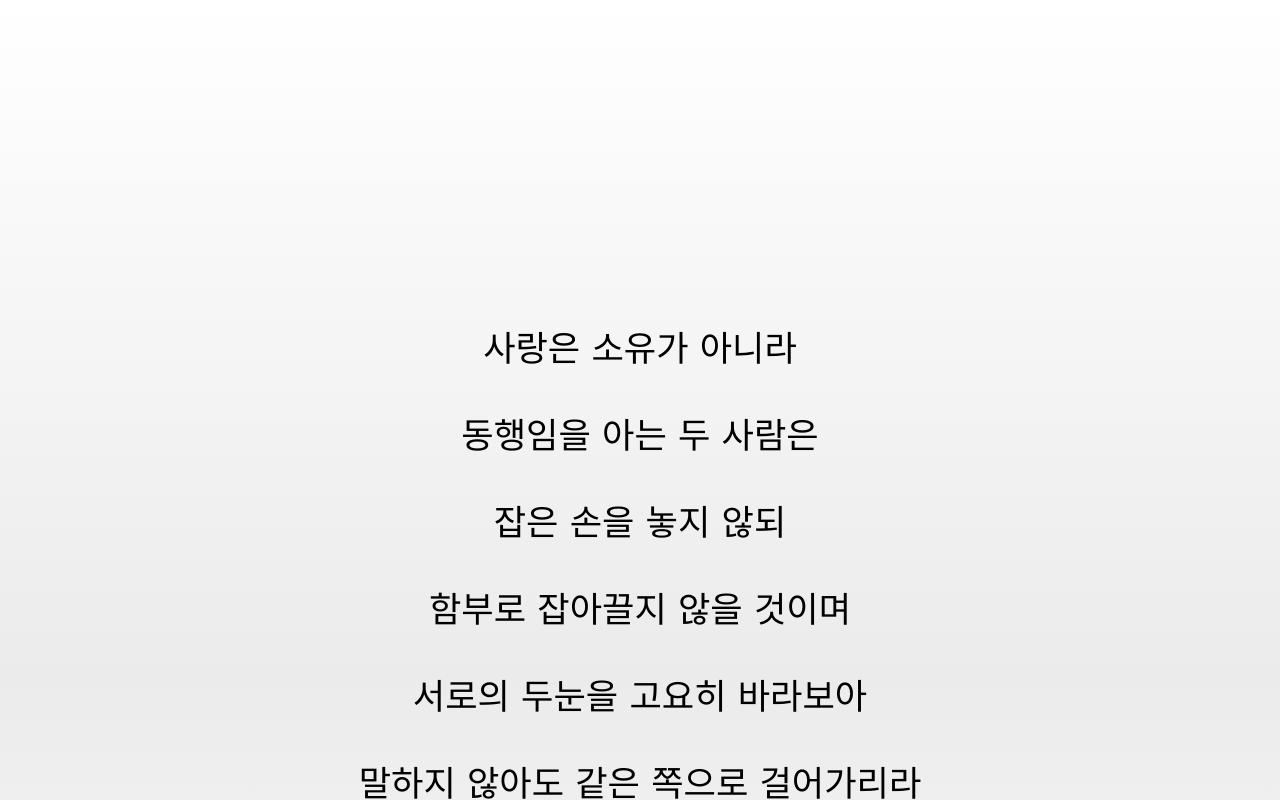
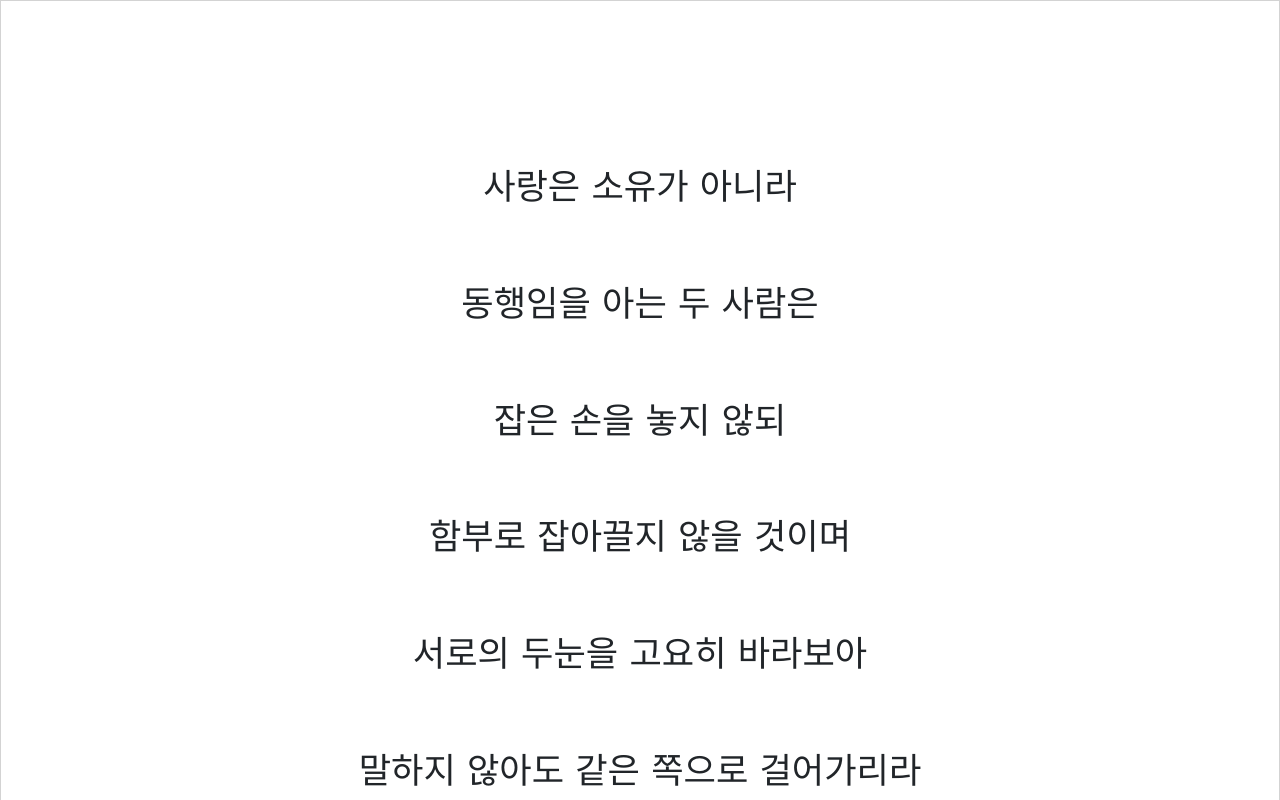
Before and after one commit to JINSOLdev/wedding-invitation, a Next.js app: page /components/Text in a window 1280 px wide. Shown: the top 800 px of the page. Built offline with nearby package versions, Linux system fonts and the light colour scheme.

Commit message:
fix : css

```diff
--- a/src/pages/_document.js
+++ b/src/pages/_document.js
@@ -1,9 +1,16 @@
-import { Html, Head, Main, NextScript } from "next/document";
+import { Html, Head, Main, NextScript } from 'next/document';
 
 export default function Document() {
     return (
         <Html lang="en">
-      <Head></Head>
+            <Head>
+                <link
+                    href="https://cdn.jsdelivr.net/npm/bootstrap@5.3.3/dist/css/bootstrap.min.css"
+                    rel="stylesheet"
+                    integrity="sha384-QWTKZyjpPEjISv5WaRU9OFeRpok6YctnYmDr5pNlyT2bRjXh0JMhjY6hW+ALEwIH"
+                    crossOrigin="anonymous"
+                ></link>
+            </Head>
             <body>
                 <Main />
                 <NextScript />
--- a/src/styles/globals.css
+++ b/src/styles/globals.css
@@ -14,7 +14,6 @@
 
 .container {
     font-family: 'Franklin Gothic Medium', 'Arial Narrow', Arial, sans-serif;
-    /* font-family: 'Nanum Myeongjo', serif; */
     font-weight: 400;
     font-style: normal;
     scroll-behavior: smooth;
@@ -40,27 +39,48 @@
 
 /* main-info */
 .main-info {
-    margin-top: 100px;
+    margin-top: 30px;
+    margin-bottom: 15rem;
 }
+
 .main-info-title p {
     justify-content: center;
     align-items: center;
     display: flex;
-    font-size: 2rem;
+    font-size: 2.5rem;
     letter-spacing: 0.8rem;
 }
-.main-info-location p {
-    font-size: 1.8rem;
+
+.main-info-title p:nth-child(1) {
+    font-size: 2.8rem;
+    margin-bottom: 4rem;
+}
+
+.main-info-title p:nth-child(2) {
+    margin-bottom: 6rem;
+}
+
+.main-info-title p span {
+    font-size: 2rem;
+}
+
+.main-info-location {
     text-align: center;
-    margin: 10px;
+    font-size: 2.3rem;
+    margin-bottom: 7rem;
+}
+
+.main-info-location p:nth-child(1) {
+    margin-bottom: 3rem;
 }
 
 /* main-text */
 .main-text {
     width: 100%;
     height: auto;
-    padding: 20rem 0 20rem 0;
-    background: linear-gradient(to bottom, white, rgba(211, 211, 211, 0.45), white);
+    padding: 10rem 0 10rem 0;
+    /* background: linear-gradient(to bottom, white, rgba(255, 182, 193, 0.404) white); */
+    border: 1px solid lightgrey;
 }
 
 .main-text p {
@@ -74,20 +94,17 @@
 .greeting {
     width: 100%;
     height: auto;
-    /* background-color: rgba(211, 211, 211, 0.16); */
     margin: 0 auto;
     padding: 10rem 0 10rem 0;
-    border: 1px solid lightgray;
-    margin-bottom: 9rem;
+    /* border: 1px solid lightgray; */
+    margin-bottom: 4rem;
+    /* background: linear-gradient(to bottom, white, rgba(255, 182, 193, 0.404) white); */
+    background: linear-gradient(to bottom, white, rgba(255, 182, 193, 0.404), white);
 }
 
 .greeting p {
     font-size: 2.2rem;
 }
-
-/* .greeting div {
-    margin-bottom: 11rem;
-} */
 
 /* Calendar */
 .calendar {
@@ -199,7 +216,7 @@
 }
 
 .map p:nth-child(2) {
-    font-size: 2rem;
+    font-size: 2.3rem;
 }
 
 /* transport */
@@ -465,11 +482,10 @@
     height: auto;
     margin: 5rem auto;
     padding: 3rem;
-    /* border: 1px solid lightgray; */
 }
 
 .notice-text p:nth-child(1) {
-    font-size: 3rem;
+    font-size: 2.5rem;
     margin-bottom: 4rem;
 }
 
@@ -484,6 +500,7 @@
 }
 
 .rights {
+    font-size: 1.2rem;
     display: flex;
     flex-direction: row;
     justify-content: center;
```
Also changed, not shown: src/pages/components/Greeting.js (+10 -0 lines), src/pages/components/MainInfo.js (+2 -18 lines), src/pages/index.js (+2 -6 lines). Lines whose indentation alone changed are shown as unchanged.
